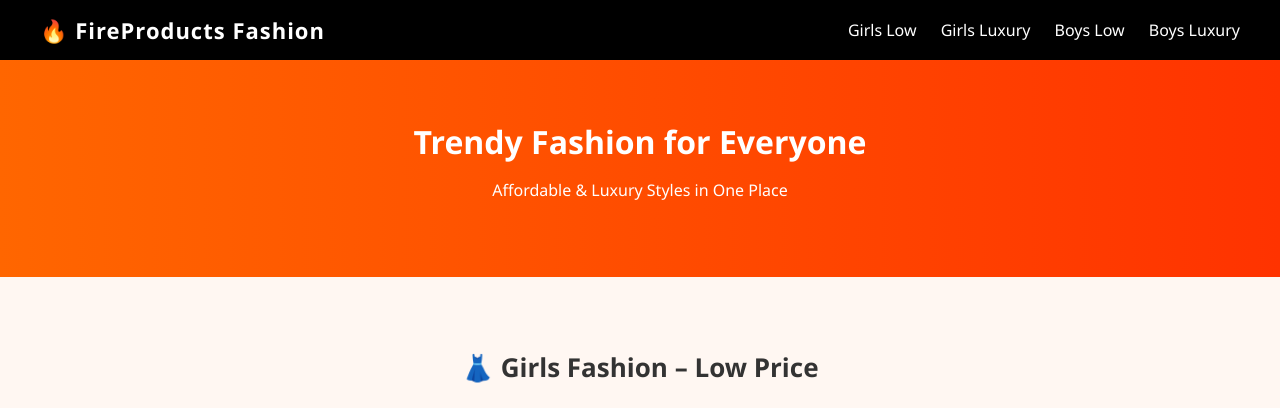
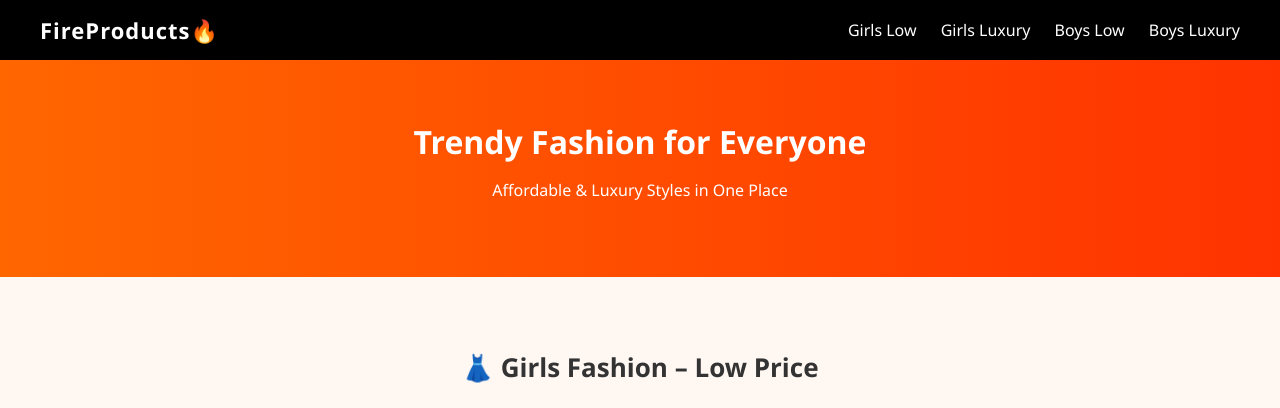
Before and after one commit to konwarsantanu687-ui/Fireproducts-, a plain HTML site: page index.html in a window 1280 px wide. Shown: the top 408 px of the page. Drawn offline with Linux system fonts and the light colour scheme.

Commit message:
Update index.html

```diff
--- a/index.html
+++ b/index.html
@@ -125,7 +125,7 @@
 <body>
 
 <header>
-    <h1>🔥 FireProducts Fashion</h1>
+    <h1> FireProducts🔥</h1>
     <nav>
         <a href="#girls-low">Girls Low</a>
         <a href="#girls-lux">Girls Luxury</a>
```
